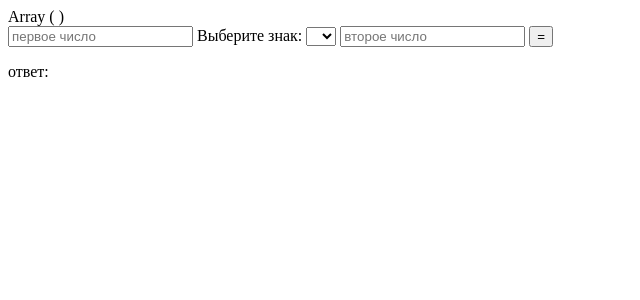
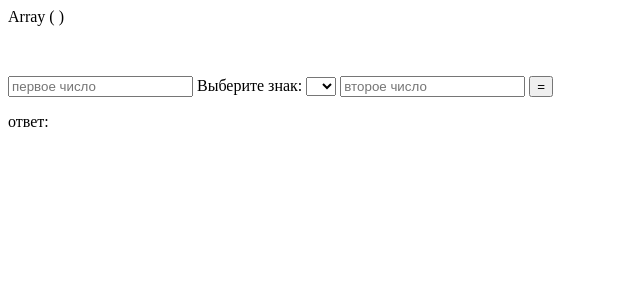
Before and after one commit to Laracoper/calculate-oop, a PHP site: page / in a window 1280 px wide. Shown: the top 300 px of the page, without its empty margins (0-640 px from the left). Run offline with PHP 8.4, Linux system fonts and the light colour scheme.

Commit message:
add 2 files

```diff
--- /dev/null
+++ b/public/css/style.css
@@ -0,0 +1,3 @@
+.mt-5{
+    margin-top: 50px;
+}
--- a/public/index.php
+++ b/public/index.php
@@ -43,10 +43,11 @@ if ($_POST) {
     <meta charset="UTF-8">
     <meta name="viewport" content="width=device-width, initial-scale=1.0">
     <title>Document</title>
+    <link rel="stylesheet" href="css/style.css">
 </head>
 
 <body>
-    <form action="" method="post">
+    <form action="" method="post" class="mt-5">
         <input type="text" placeholder="первое число" name="a">
         <label for="znak">Выберите знак:</label>
         <select id="znak" name="znak">
```
